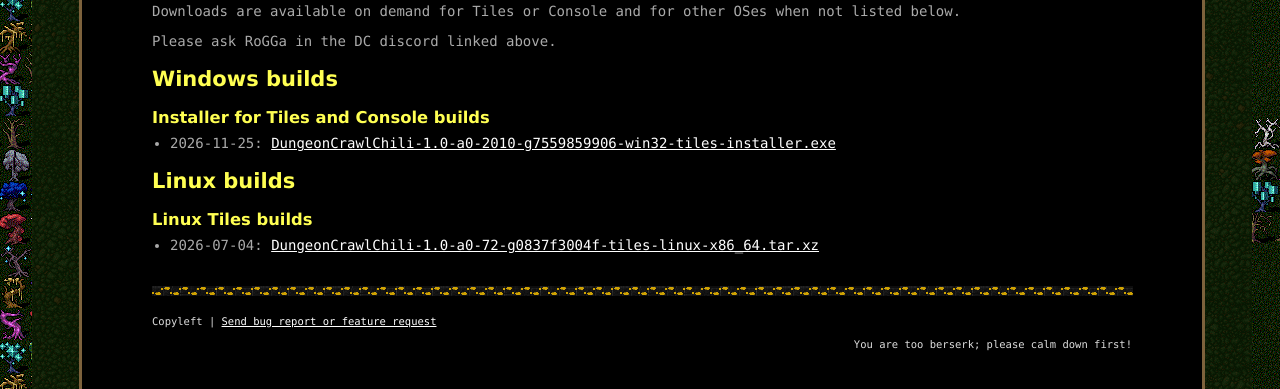
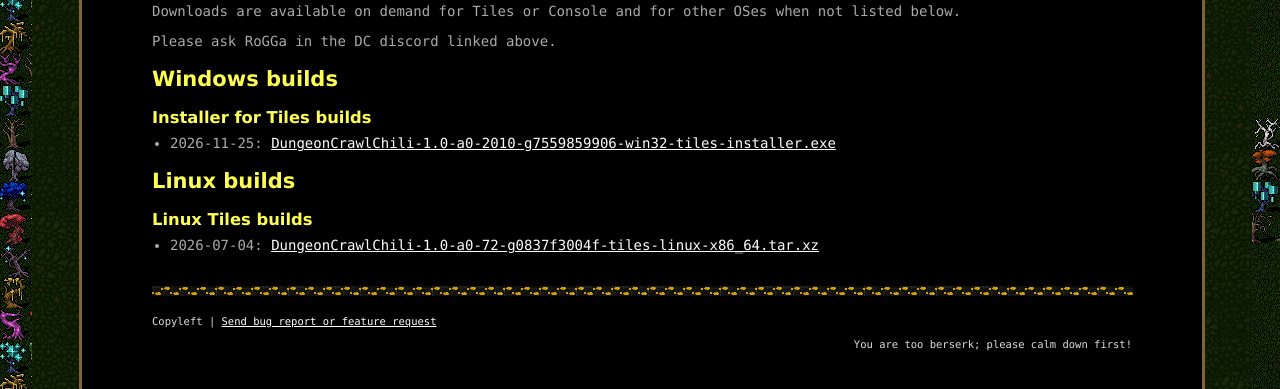
Before and after one commit to DungeonCrawl-org/www.DungeonCrawlChili.org, a PHP site: page /downloads.php in a window 1280 px wide. Shown: the part 587-976 px from the top of the page. Run offline with PHP 8.4, Linux system fonts and the light colour scheme.

Commit message:
Fix heading for Windows Tiles installer
Corrected heading for Windows installer section.

```diff
--- a/webroot/downloads.php
+++ b/webroot/downloads.php
@@ -3,8 +3,9 @@
 <h1 style="color:orange">Download page for Dungeon Crawl Chili</h1>
 <p>Downloads are available on demand for Tiles or Console and for other OSes when not listed below.</p>
 <p>Please ask RoGGa in the DC discord linked above.</p>
+
 <h2>Windows builds</h2>
-<h3>Installer for Tiles and Console builds</h2>
+<h3>Installer for Tiles builds</h2>
 <ul><li>2026-11-25: <a href="/downloads/DungeonCrawlChili-1.0-a0-2010-g7559859906-win32-tiles-installer.exe">DungeonCrawlChili-1.0-a0-2010-g7559859906-win32-tiles-installer.exe</a></li></ul>
 
 <h2>Linux builds</h2>
```
